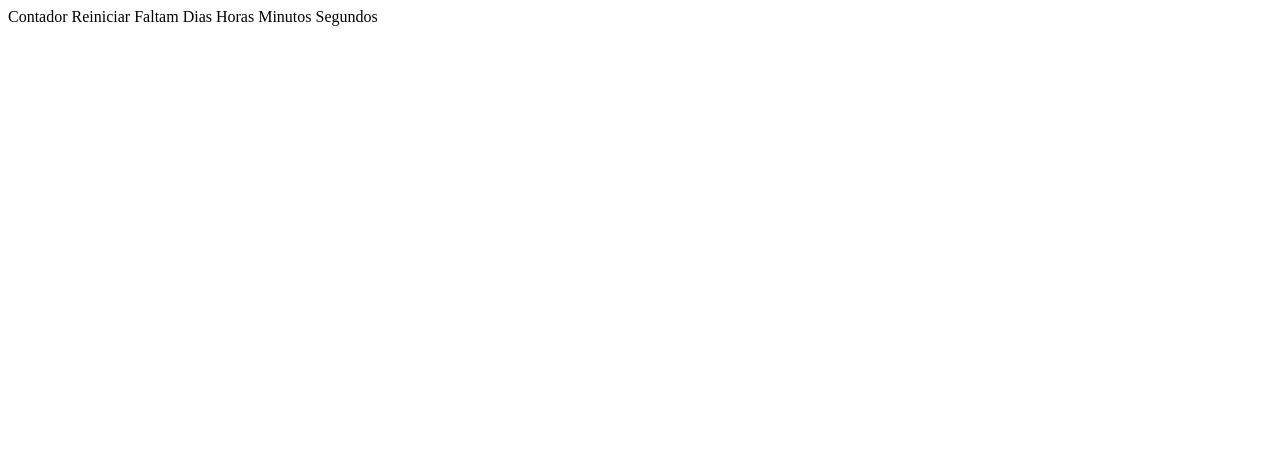
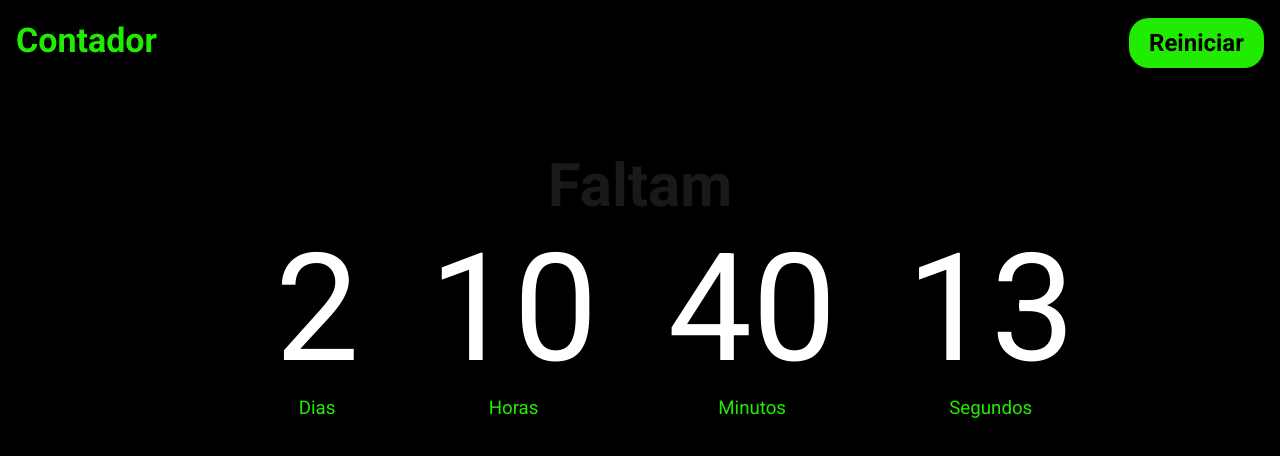
Before and after one commit to IsacLima/DevChallenge-Counter, a plain HTML site: page contador.html in a window 1280 px wide. Drawn offline with Linux system fonts and the light colour scheme.

Commit message:
feat: add markup css

```diff
--- a/contador.html
+++ b/contador.html
@@ -1,4 +1,49 @@
-Contador
-Reiniciar
-Faltam
-Dias Horas Minutos Segundos
+<!DOCTYPE html>
+<html lang="pt">
+
+<head>
+	<meta charset="UTF-8">
+	<meta http-equiv="X-UA-Compatible" content="IE=edge">
+	<meta name="viewport" content="width=device-width, initial-scale=1.0">
+	<link rel="preconnect" href="https://fonts.googleapis.com">
+	<link rel="preconnect" href="https://fonts.gstatic.com" crossorigin>
+	<link href="https://fonts.googleapis.com/css2?family=Roboto:wght@400;500;700&display=swap" rel="stylesheet">
+	<link rel="stylesheet" href="style/style.css">
+	<script defer src="script/script.js"></script>
+	<title>Contagem Regressiva</title>
+</head>
+
+<body>
+	<header>
+		<h2 class="main__title main__title--small">Contador</h3>
+		<a href="index.html"><button class="main__data main__btn main__btn--2">Reiniciar</button></a>
+	</header>
+
+	<div class="counter-content">
+		<h3 class="counter__title">Faltam</h3>
+		<div class="counter__datas">
+			<section>
+				<h2 class="counter__number">2</h2>
+				<h3 class="counter__text">Dias</h3>
+			</section>
+
+			<section>
+				<h2 class="counter__number">10</h2>
+				<h3 class="counter__text">Horas</h3>
+			</section>
+
+			<section>
+				<h2 class="counter__number">40</h2>
+				<h3 class="counter__text">Minutos</h3>
+			</section>
+
+			<section>
+				<h2 class="counter__number">13</h2>
+				<h3 class="counter__text">Segundos</h3>
+			</section>
+
+		</div>
+	</div>
+
+</body>
+</html>
--- /dev/null
+++ b/script/script.js
@@ -0,0 +1,19 @@
+const date = new Date()
+
+let dayActual = date.getDate()
+let hoursActual = date.getHours()
+let minutesActual = date.getMinutes()
+let secondsActual = date.getSeconds()
+
+const input = document.getElementsByClassName("main__data")
+console.log(input[0].valueAsDate)
+let day = input[0].valueAsDate.getDate()
+let hours = input[0].valueAsDate.getHours()
+let minutes = input[0].valueAsDate.getMinutes()
+let seconds = input[0].valueAsDate.getSeconds()
+console.log(day, hours, minutes, seconds)
+const btn = document.getElementsByClassName("main__btn")
+
+btn[0].addEventListener("click", ()=>{
+	console.log("input")
+})
--- /dev/null
+++ b/style/style.css
@@ -0,0 +1,149 @@
+*{
+	margin: 0;
+	padding: 0;
+	font-family: 'Roboto', sans-serif;
+}
+
+body{
+	width: 100vw;
+	height: 100vh;
+	display: grid;
+	background-color: #000000;
+}
+
+main{
+	justify-self: center;
+	align-self: center;
+
+}
+
+.main__content{
+	display: flex;
+	flex-direction: column;
+}
+
+.main__title{
+	font-size: 54px;
+	text-align: center;
+	margin-bottom: 20px;
+	color: #21eb00;
+}
+
+.main__title--small{
+	font-size: 34px;
+}
+
+.main__subtitle{
+	font-size: 30px;
+	font-weight: 400;
+	text-align: center;
+	margin-bottom: 15px;
+	color: #FFF;
+}
+
+.main__data{
+	width: 290px;
+	height: 50px;
+	padding-left: 25px;
+	border-radius: 20px;
+	margin-bottom: 15px;
+	border: none;
+	text-transform: uppercase;
+	color: #FFF;
+	background-color: #191a18;
+
+}
+
+.main__btn{
+	width: 315px;
+	padding-left: 0;
+	text-transform: none;
+	font-size: 24px;
+	font-weight: 700;
+
+	color: #000;
+	background-color: #21eb00;
+}
+
+.main__btn--2{
+	width: auto;
+	padding: 0 20px;
+}
+/*
+----------------------------------------------------------------------------- contador.html ---------------------------------------------------------------- */
+
+header{
+	height: 60px;
+	margin: 20px 16px;
+	display: flex;
+	flex-direction: row;
+	justify-content: space-between;
+	align-items: center;
+}
+
+.counter-content{
+	width: 100%;
+	margin-top: 40px;
+	display: flex;
+	flex-direction: column;
+	position: absolute;
+	top: 80px;
+}
+
+.counter__title{
+	font-size: 60px;
+	text-align: center;
+	color: #191918;
+}
+
+.counter__datas{
+	display: flex;
+	flex-direction: column;
+	align-items: center;
+	justify-content: center;
+}
+
+.counter__number{
+	font-size: 80px;
+	font-weight: 400;
+	text-align: center;
+	color: #FFF;
+}
+
+.counter__text{
+	text-align: center;
+	color: #21eb00;
+}
+
+section{
+	margin-bottom: 20px;
+}
+
+@media (min-width:900px){
+	.counter__datas{
+		flex-direction: row;
+		justify-content: space-evently;
+		margin: 0 16px;
+	}
+
+	section{
+		margin-left: 70px;
+	}
+
+	.counter-content{
+		margin-top: 70px;
+	}
+
+	.counter__number{
+		font-size: 150px;
+		font-weight: 400;
+		text-align: center;
+		color: #FFF;
+	}
+
+	.counter__text{
+		text-align: center;
+		font-weight: 400;
+		color: #21eb00;
+	}
+}
```
Also changed, not shown: index.html (+24 -4 lines), 1 other file.
